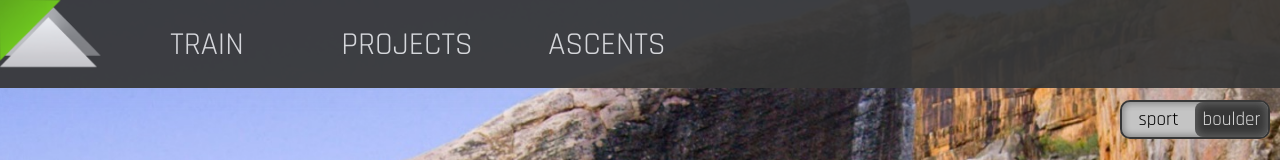
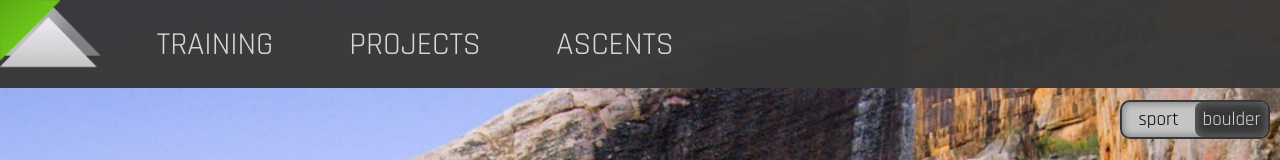
Before and after one commit to jarushford/progression, a React (Create React App) app: page / in a window 1280 px wide. Shown: the top 160 px of the page. Built offline with nearby package versions, Linux system fonts and the light colour scheme.

Commit message:
Fix contrasts, change train to training

```diff
--- a/src/_variables.scss
+++ b/src/_variables.scss
@@ -41,6 +41,7 @@ $ruleLine: #716D6D;
   z-index: 1;
   margin: 120px 50px 50px;
   border-bottom: 1px solid transparent;
+  animation: fadeIn .3s ease;
 }
 
 @mixin ascentDetails($color, $size) {
@@ -49,3 +50,12 @@ $ruleLine: #716D6D;
   font-size: $size;
   margin: 20px 0 10px;
 }
+
+@keyframes fadeIn {
+  0% {
+    opacity: 0;
+  }
+  100% {
+    opacity: 1;
+  }
+}
--- a/src/components/App/App.js
+++ b/src/components/App/App.js
@@ -44,7 +44,7 @@ export default class App extends Component {
                 boulder={boulder}
               />)}
           />
-          <Route path="/train" />
+          <Route path="/training" />
           <Route path="/projects" />
           <Route path="/ascents"
             render={() => <Ascents ascents={userAscents} />}
--- a/src/components/Header/Header.js
+++ b/src/components/Header/Header.js
@@ -8,7 +8,7 @@ export default function App() {
         <NavLink to="/">
           <div className="logo" />
         </NavLink>
-        <NavLink to="/train" className="nav-item"> TRAIN </NavLink>
+        <NavLink to="/training" className="nav-item"> TRAINING </NavLink>
         <NavLink to="/projects" className="nav-item"> PROJECTS </NavLink>
         <NavLink to="/ascents" className="nav-item"> ASCENTS </NavLink>
       </div>
--- a/src/components/Header/_Header.scss
+++ b/src/components/Header/_Header.scss
@@ -2,8 +2,8 @@
   display: flex;
   align-items: center;
   background: $darkGrey;
-  opacity: .94;
-  padding-left: 107px;
+  opacity: .97;
+  padding-left: 115px;
   position: fixed;
   z-index: 2;
   width: 100%;
```
